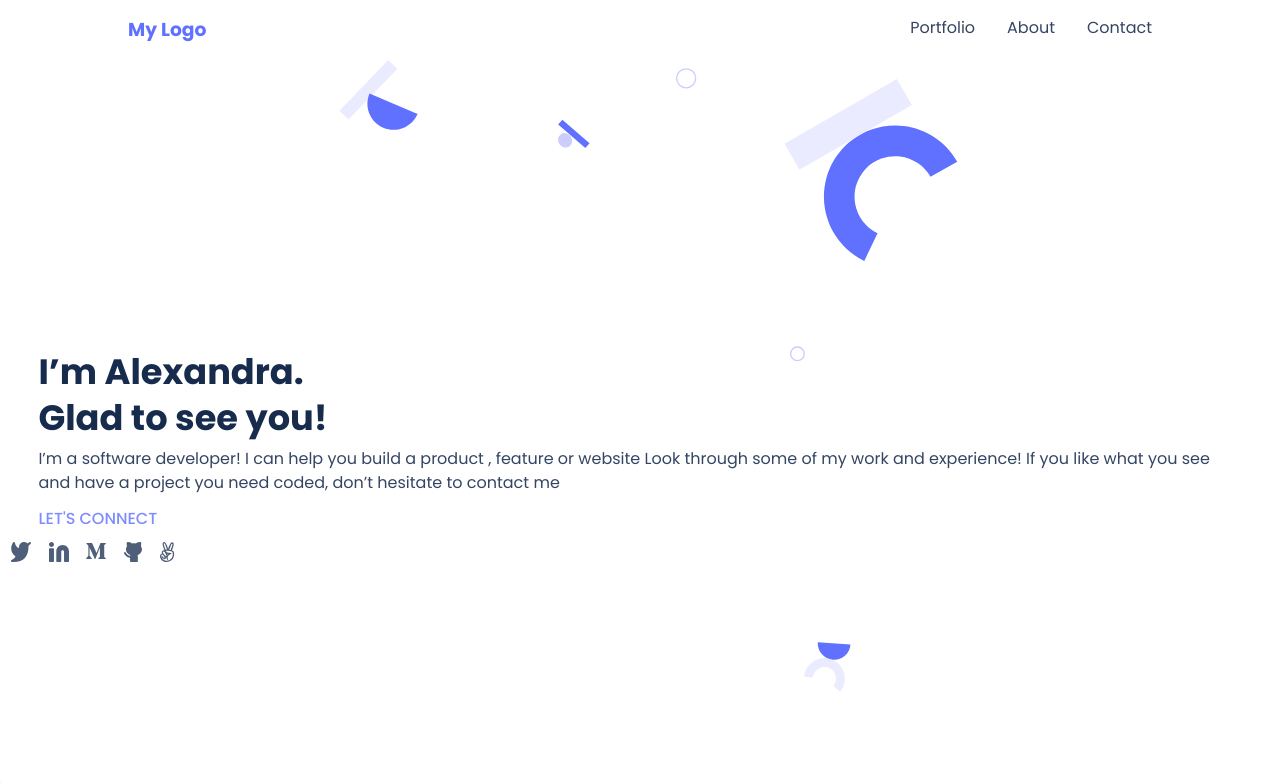
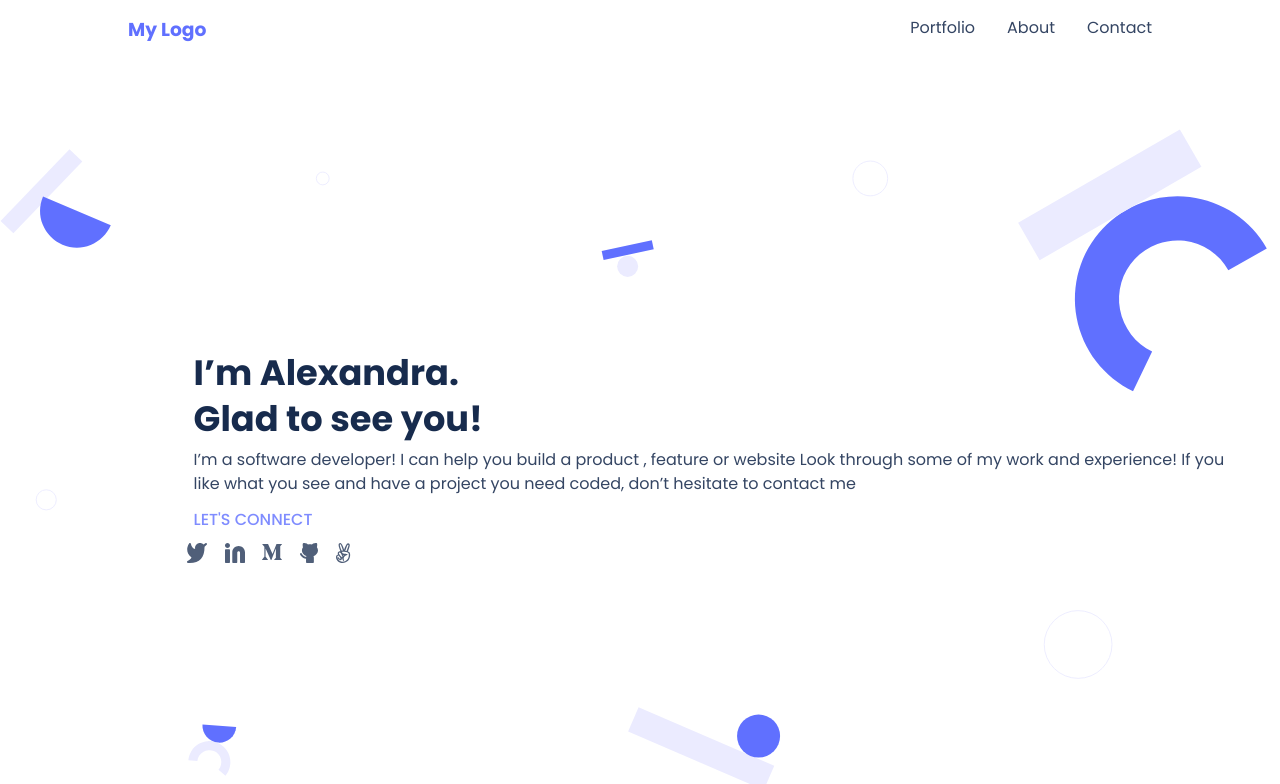
Before and after one commit to wwwdrt/mobilefirst, a website: page index.html in a window 1280 px wide. Shown: the top 784 px of the page. Drawn offline with nearby package versions, Linux system fonts and the light colour scheme.

Commit message:
Add hero section styles

```diff
--- a/css/styles.css
+++ b/css/styles.css
@@ -411,6 +411,10 @@ body {
   font-weight: 500;
 }
 
+#hero .hero-info h1 span:last-child {
+  display: block;
+}
+
 #accordion hr {
   width: 90%;
   margin: auto;
@@ -553,4 +557,23 @@ body {
   #menu .menu-item a {
     color: #344563;
   }
+
+  #hero {
+    background-image: url("/img/desktopVersion/heroBgDesktop.svg");
+    border: none;
+    box-shadow: none;
+  }
+
+  #hero .hero-container {
+    padding-left: 10rem;
+  }
+
+  #hero .hero-info h1 span:last-child {
+    display: inline;
+  }
+
+  #hero .hero-social {
+    margin: 0.7rem 0 0 1.7rem;
+    width: auto;
+  }
 }
```
